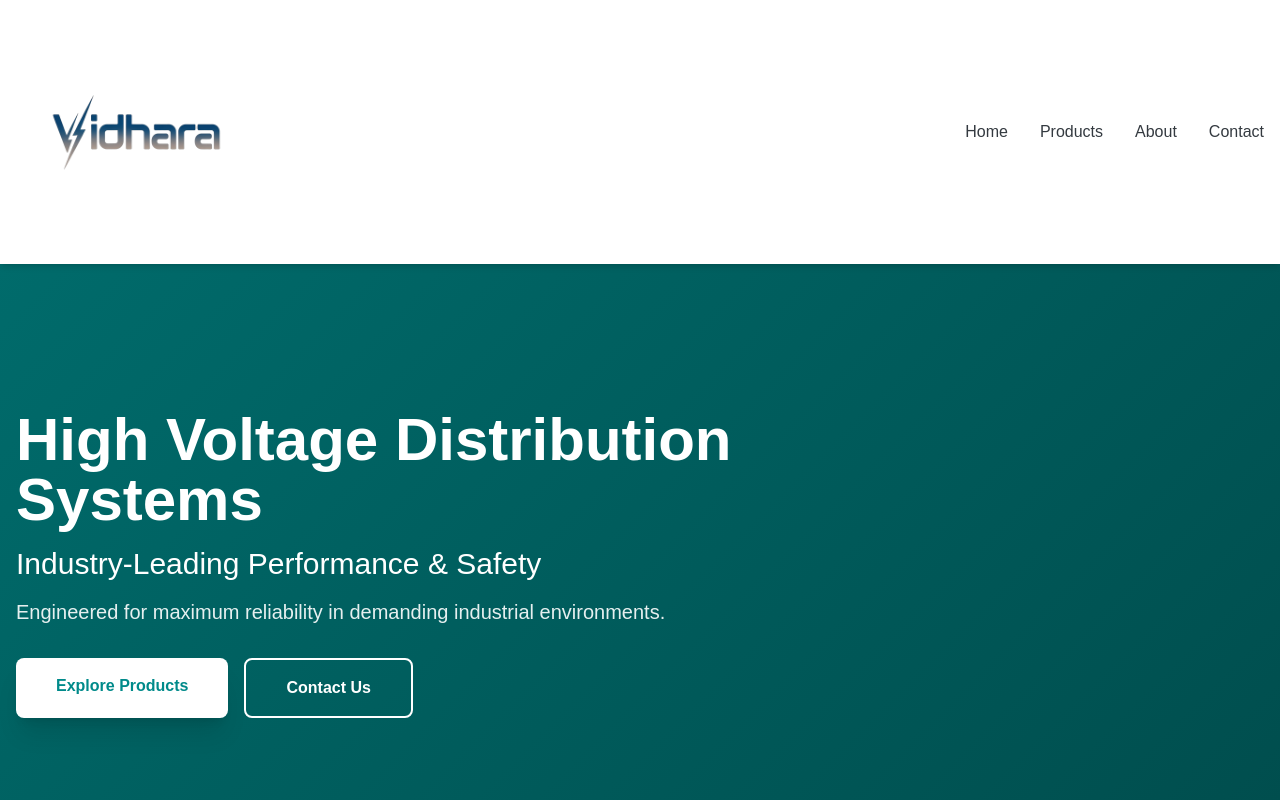
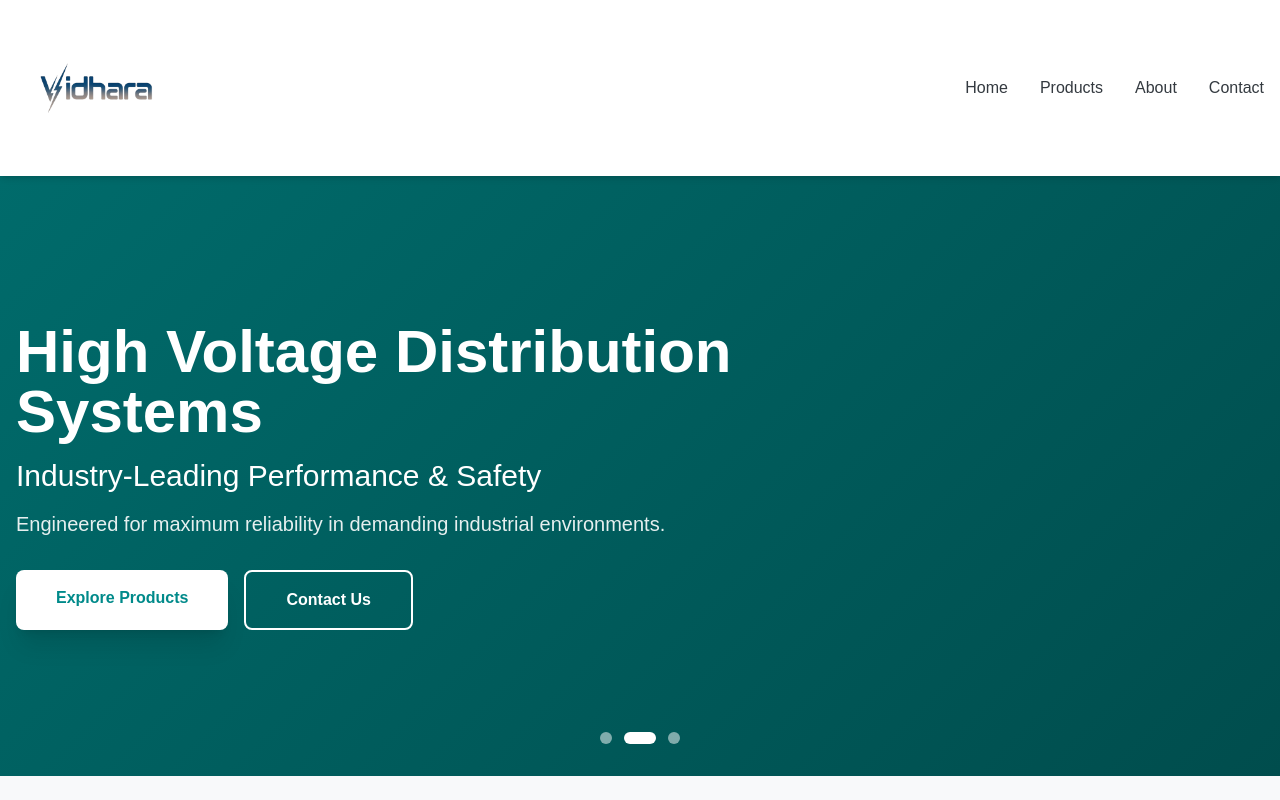
Before and after one commit to alagundianjaney2-sys/Webiste, a Next.js app: page / in a window 1280 px wide. Shown: the top 800 px of the page. Built offline with nearby package versions, Linux system fonts and the light colour scheme.

Commit message:
Reduce header height by 30% - logo to 160px, padding to py-2

```diff
--- a/components/Header.tsx
+++ b/components/Header.tsx
@@ -11,14 +11,14 @@ export default function Header() {
 
   return (
     <header className="bg-white shadow-md sticky top-0 z-50">
-      <div className="container mx-auto px-4 py-3">
+      <div className="container mx-auto px-4 py-2">
         <div className="flex justify-between items-center">
           {/* Logo */}
           <Link href="/" className="flex items-center">
             <img
               src="/logo.jpeg"
               alt="Electric Switchgear Solutions"
-              className="h-60 w-auto object-contain"
+              className="h-40 w-auto object-contain"
             />
           </Link>
 
```
